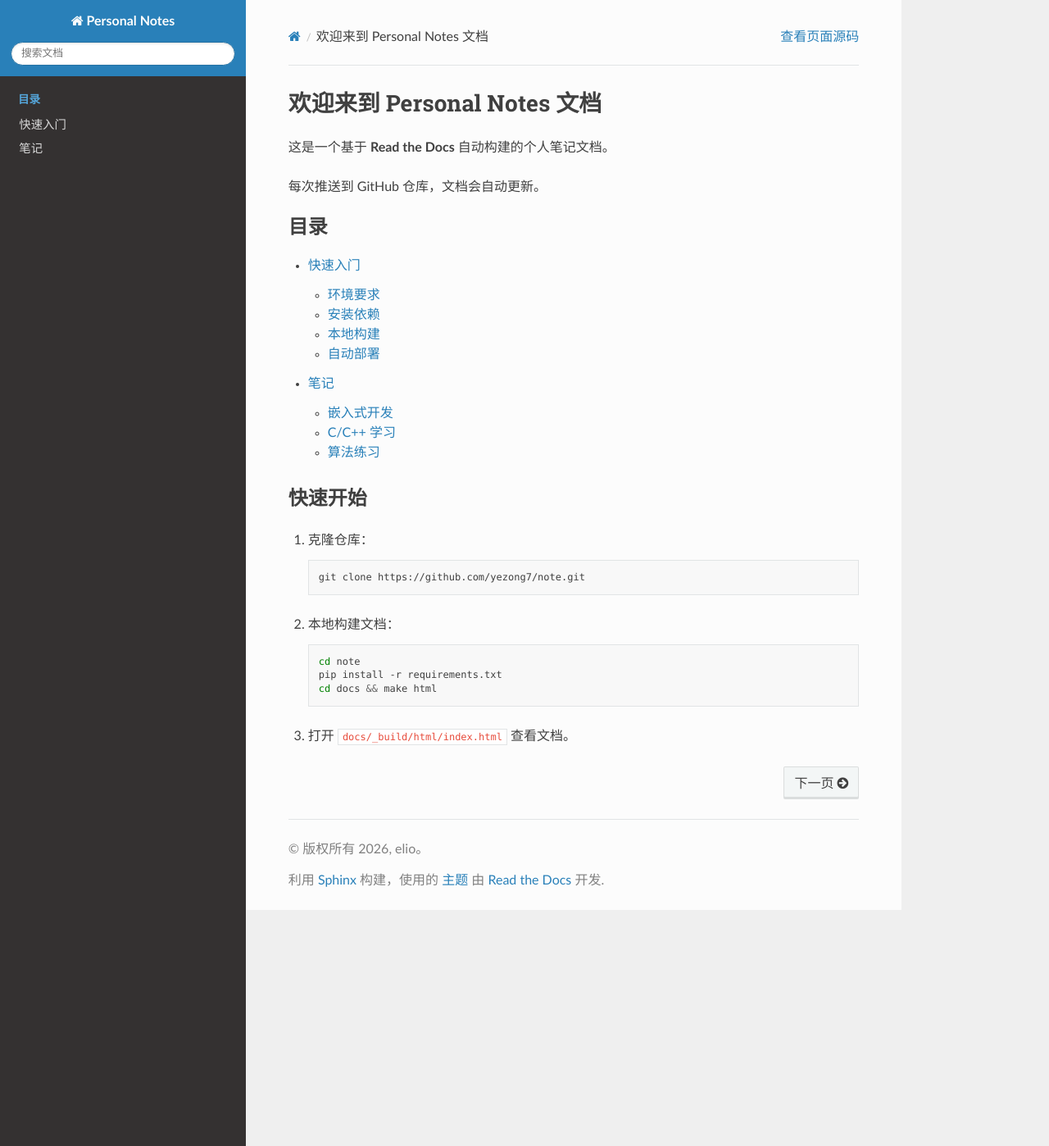
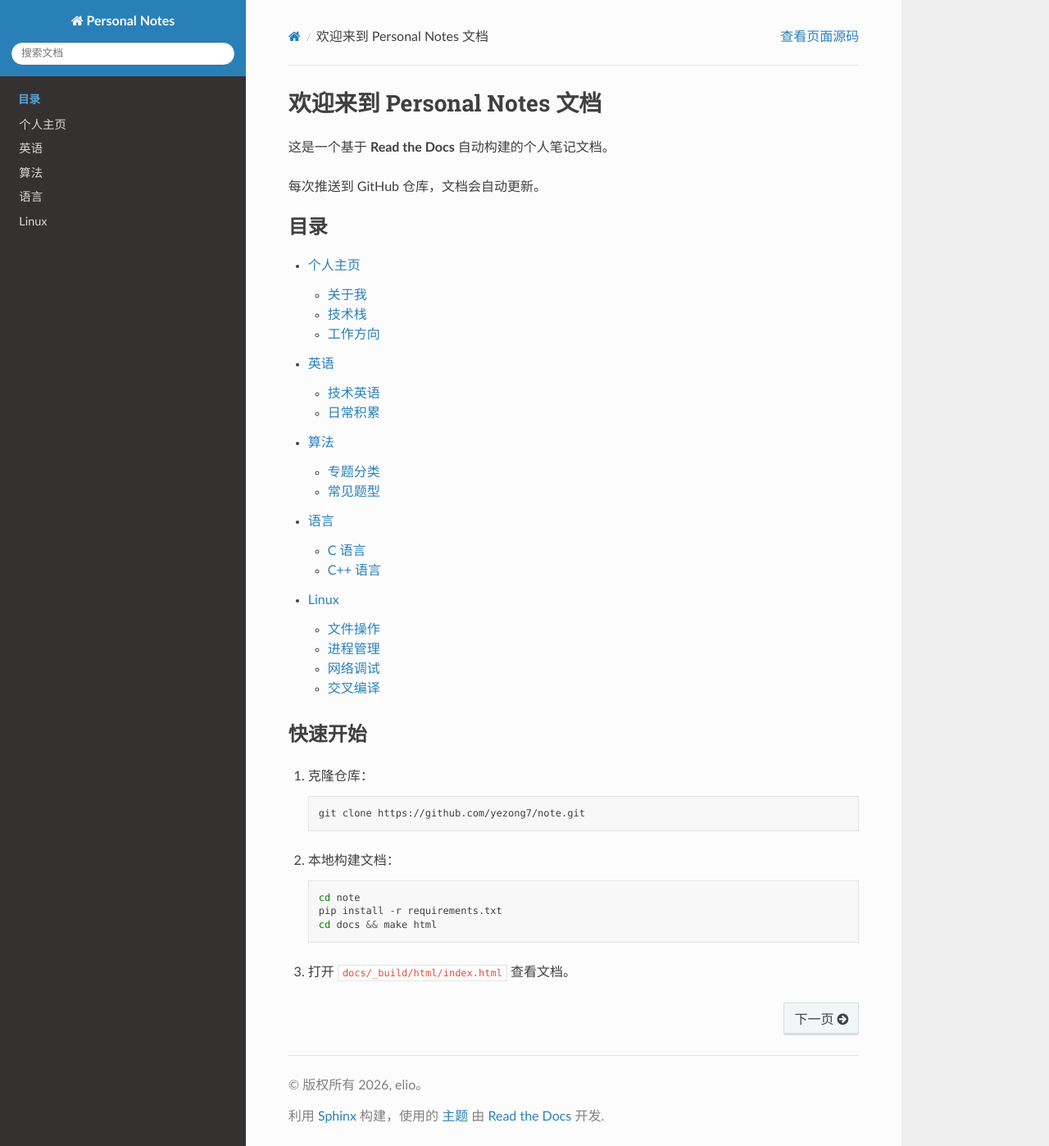
Before and after one commit to yezong7/note, a Sphinx documentation site: the page built from docs/index.rst, in a window 1280 px wide and 1398 px high. Shown: the whole window at 82% size. Built offline with Sphinx 7.4.7 and the Read the Docs theme 3.1.0, drawn with Linux system fonts in a browser that asks for light colours; some of the changed lines change nothing that is shown.

Commit message:
feat: add profile, english, algorithm, language, linux sections

```diff
--- /dev/null
+++ b/docs/algorithm.rst
@@ -0,0 +1,55 @@
+算法
+====
+
+算法练习记录与总结。
+
+专题分类
+--------
+
+滑动窗口
+^^^^^^^^
+
+- 定长滑窗
+- 不定长滑窗
+
+双指针
+^^^^^^
+
+- 对撞指针
+- 快慢指针
+
+动态规划
+^^^^^^^^
+
+- 背包问题
+- 子序列问题
+
+二分查找
+^^^^^^^^
+
+- 基础二分
+- 左右边界
+
+常见题型
+--------
+
+.. list-table::
+   :header-rows: 1
+   :widths: 20 40 40
+
+   * - 专题
+     - 题号
+     - 题名
+   * - 滑动窗口
+     - 209
+     - 长度最小的子数组
+   * - 双指针
+     - 15
+     - 三数之和
+   * - 动态规划
+     - 509
+     - 斐波那契数
+
+.. note::
+
+   持续更新中...
--- /dev/null
+++ b/docs/english.rst
@@ -0,0 +1,39 @@
+英语
+====
+
+学习笔记与词汇积累。
+
+技术英语
+--------
+
+嵌入式开发常用术语：
+
+.. glossary::
+
+   MCU
+      Microcontroller Unit，微控制器单元
+
+   GPIO
+      General Purpose Input/Output，通用输入输出
+
+   UART
+      Universal Asynchronous Receiver/Transmitter，通用异步收发器
+
+   SPI
+      Serial Peripheral Interface，串行外设接口
+
+   I2C
+      Inter-Integrated Circuit，集成电路总线
+
+   MQTT
+      Message Queuing Telemetry Transport，消息队列遥测传输
+
+   RS485
+      Recommended Standard 485，差分信号通信标准
+
+日常积累
+--------
+
+.. note::
+
+   持续更新中...
--- a/docs/index.rst
+++ b/docs/index.rst
@@ -11,8 +11,11 @@
    :maxdepth: 2
    :caption: 目录
 
-   getting-started
-   notes
+   profile
+   english
+   algorithm
+   language
+   linux
 
 快速开始
 --------
--- /dev/null
+++ b/docs/language.rst
@@ -0,0 +1,59 @@
+语言
+====
+
+C/C++ 学习笔记。
+
+C 语言
+------
+
+基础语法
+^^^^^^^^
+
+- 数据类型与变量
+- 指针与数组
+- 结构体与联合体
+- 函数指针
+
+C++ 语言
+--------
+
+面向对象
+^^^^^^^^
+
+- 封装、继承、多态
+- 构造函数与析构函数
+- 虚函数与纯虚函数
+
+设计模式
+^^^^^^^^
+
+- **单例模式** (Meyers' Singleton)
+- **观察者模式**
+- **工厂模式**
+
+现代 C++
+^^^^^^^^
+
+- 智能指针 (``unique_ptr``, ``shared_ptr``)
+- 移动语义与右值引用
+- Lambda 表达式
+- ``constexpr`` 与编译期计算
+
+.. code-block:: cpp
+
+   // Meyers' Singleton
+   class PlayerManager {
+   public:
+       static PlayerManager& Instance() {
+           static PlayerManager inst;
+           return inst;
+       }
+       PlayerManager(const PlayerManager&) = delete;
+       PlayerManager& operator=(const PlayerManager&) = delete;
+   private:
+       PlayerManager() = default;
+   };
+
+.. note::
+
+   持续更新中...
--- /dev/null
+++ b/docs/linux.rst
@@ -0,0 +1,64 @@
+Linux
+=====
+
+Linux 常用指令与系统知识。
+
+文件操作
+--------
+
+.. code-block:: bash
+
+   # 查找文件
+   find /path -name "*.c"
+
+   # 搜索文件内容
+   grep -rn "pattern" /path
+
+   # 查看文件大小
+   ls -lh
+   du -sh *
+
+进程管理
+--------
+
+.. code-block:: bash
+
+   # 查看进程
+   ps aux | grep process_name
+
+   # 杀死进程
+   kill -9 PID
+
+   # 后台运行
+   nohup ./program &
+
+网络调试
+--------
+
+.. code-block:: bash
+
+   # 查看端口占用
+   netstat -tlnp | grep port
+
+   # 测试连通性
+   ping host
+   telnet host port
+
+   # 抓包
+   tcpdump -i eth0 port 1883
+
+交叉编译
+--------
+
+.. code-block:: bash
+
+   # 设置交叉编译工具链
+   export CC=arm-linux-gnueabihf-gcc
+   export CXX=arm-linux-gnueabihf-g++
+
+   # CMake 交叉编译
+   cmake -DCMAKE_TOOLCHAIN_FILE=toolchain.cmake ..
+
+.. note::
+
+   持续更新中...
--- /dev/null
+++ b/docs/profile.rst
@@ -0,0 +1,23 @@
+个人主页
+========
+
+关于我
+------
+
+嵌入式软件工程师，专注于 IoT 智能家居领域。
+
+技术栈
+------
+
+- **MCU**: GD32 / STM32 (ARM Cortex-M)
+- **通信协议**: RS485, Modbus RTU, MQTT, TCP/IP, Socket
+- **开发语言**: C, C++, Shell
+- **工具链**: Git, CMake, J-Link, 示波器, 逻辑分析仪
+
+工作方向
+--------
+
+- 智能酒店客控系统开发
+- 语音交互（离在线 ASR/TTS）
+- 嵌入式网络通信
+- 设备驱动开发
```
